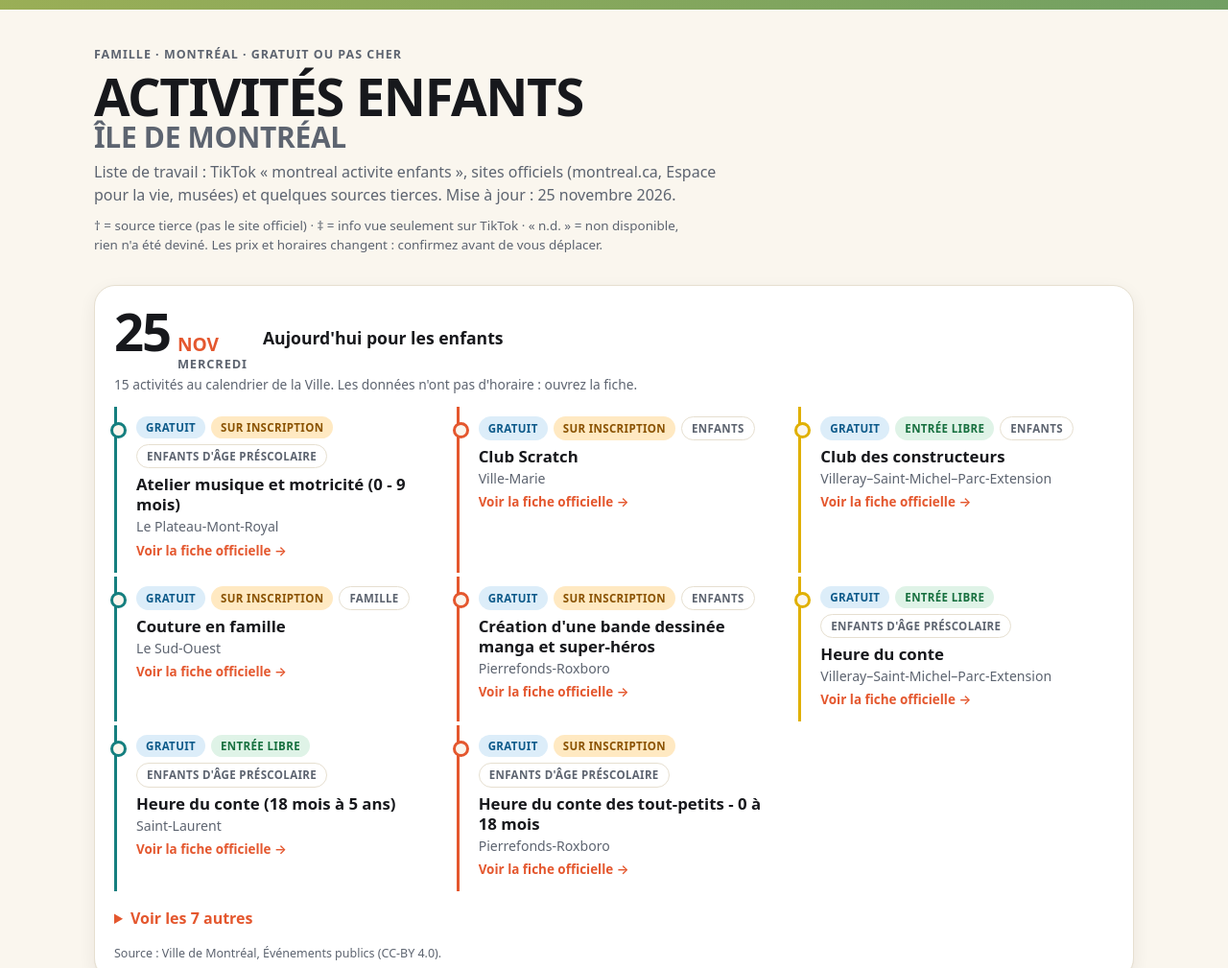
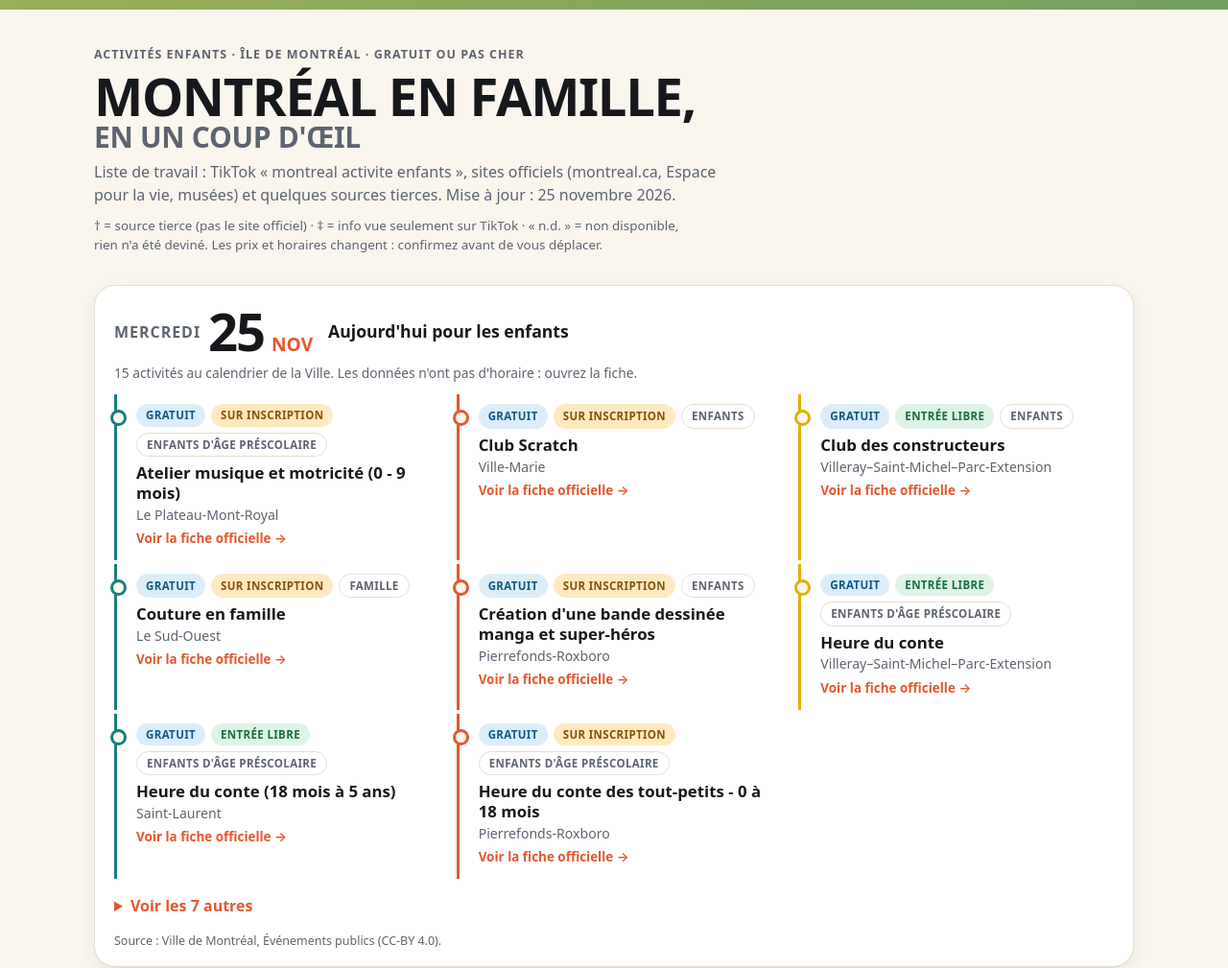
Before and after one commit to choubz/activites-enfants-montreal, a plain HTML site: page index.html in a window 1280 px wide. Shown: the top 1009 px of the page at 96% size. Drawn offline with Linux system fonts and the light colour scheme.

Commit message:
Titre « Montréal en famille, en un coup d'œil » ; date au format jour/date/mois
Co-Authored-By: Claude Sonnet 5.5 <noreply@anthropic.com>
Claude-Session: https://claude.ai/code/session_01RK52kcrubVV54pVhAGcDEi

```diff
--- a/index.html
+++ b/index.html
@@ -3,7 +3,7 @@
 <head>
 <meta charset="utf-8">
 <meta name="viewport" content="width=device-width, initial-scale=1">
-<title>Activités enfants – île de Montréal</title>
+<title>Montréal en famille, en un coup d'œil – activités enfants</title>
 <meta name="description" content="Liste d'activités pour enfants sur l'île de Montréal : musées, patinoires, plages, parcs, jeux d'eau. Filtres par âge, gratuité et statut de vérification.">
 <style>
 :root{--bg:#faf6ee;--card:#fff;--ink:#17181c;--mute:#5d6470;--line:#e6dfd0;--accent:#e4572e;--teal:#157f7f;--ok:#17703f;--okbg:#dff3e7;--warn:#8a5200;--warnbg:#ffe9c2;--free:#0d5a8a;--freebg:#dcedf9;
@@ -33,7 +33,7 @@ h1 span{display:block;color:var(--mute);font-size:.55em;letter-spacing:-.01em;fo
 .daybox{display:flex;align-items:baseline;gap:8px;line-height:1}
 .daybox .num{font-size:3.4rem;font-weight:800;letter-spacing:-.04em}
 .daybox .mon{font-size:1.2rem;font-weight:800;text-transform:uppercase;color:var(--accent)}
-.daybox .wd{display:block;font-size:.8rem;font-weight:700;text-transform:uppercase;letter-spacing:.07em;color:var(--mute);margin-top:4px}
+.daybox .wd{font-size:1rem;font-weight:800;text-transform:uppercase;letter-spacing:.06em;color:var(--mute);align-self:center}
 .todayhead h2{margin:0;font-size:1.1rem}
 .today .meta{font-size:.86rem;color:var(--mute);margin:0 0 12px}
 .evlist{list-style:none;margin:0;padding:0;display:grid;gap:4px 28px;grid-template-columns:repeat(auto-fill,minmax(320px,1fr))}
@@ -94,15 +94,15 @@ footer{margin-top:36px;font-size:.85rem;color:var(--mute)}
 <body>
 <div class="wrap">
 <header class="hero">
-  <span class="eyebrow">Famille · Montréal · gratuit ou pas cher</span>
-  <h1>Activités enfants<span>île de Montréal</span></h1>
+  <span class="eyebrow">Activités enfants · île de Montréal · gratuit ou pas cher</span>
+  <h1>Montréal en famille,<span>en un coup d'œil</span></h1>
   <p class="sub">Liste de travail : TikTok « montreal activite enfants », sites officiels (montreal.ca, Espace pour la vie, musées) et quelques sources tierces. Mise à jour : 25 novembre 2026.</p>
   <p class="legend">† = source tierce (pas le site officiel) · ‡ = info vue seulement sur TikTok · « n.d. » = non disponible, rien n'a été deviné. Les prix et horaires changent : confirmez avant de vous déplacer.</p>
 </header>
 
 <section class="today" id="aujourdhui" aria-live="polite">
   <div class="todayhead">
-    <div class="daybox"><span class="num" id="todayNum">–</span><span><span class="mon" id="todayMon"></span><span class="wd" id="todayWd"></span></span></div>
+    <div class="daybox"><span class="wd" id="todayWd"></span><span class="num" id="todayNum">–</span><span class="mon" id="todayMon"></span></div>
     <h2>Aujourd'hui pour les enfants</h2>
   </div>
   <p class="meta" id="todayMeta">Chargement…</p>
```
